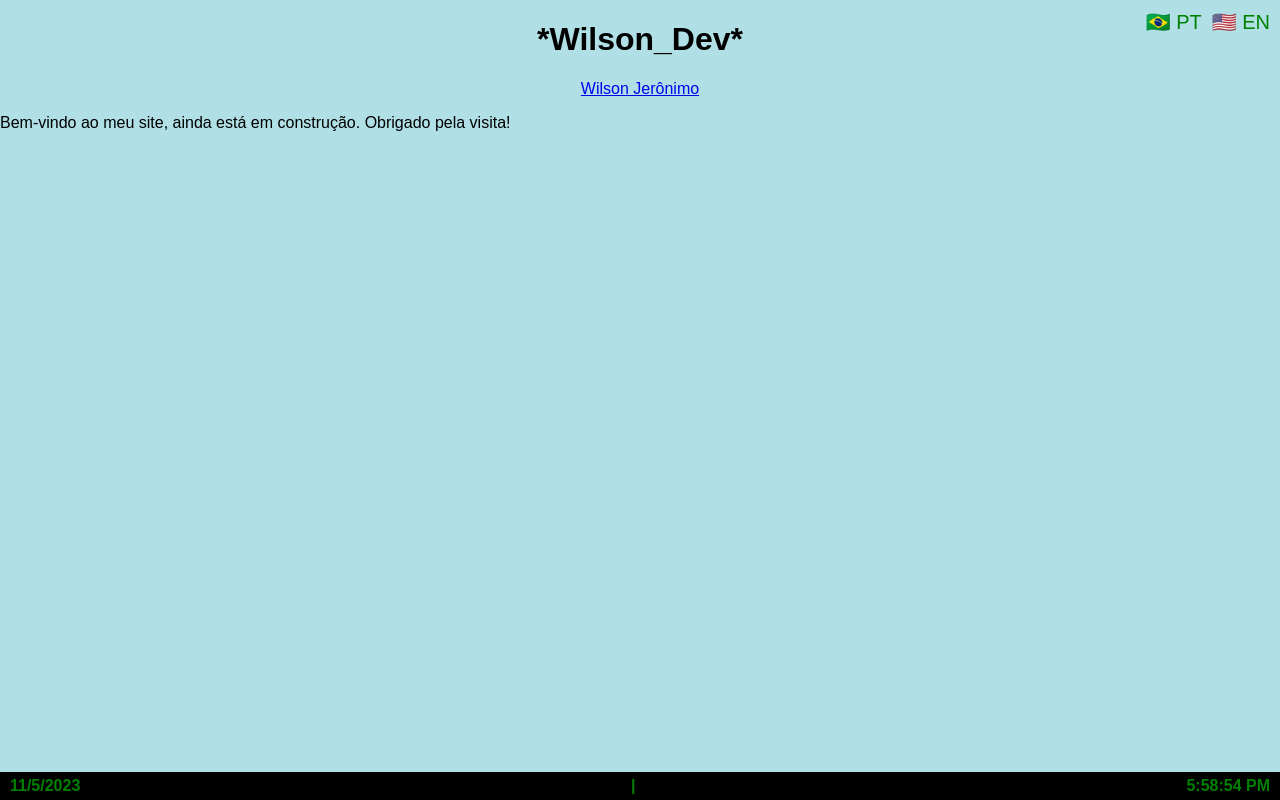
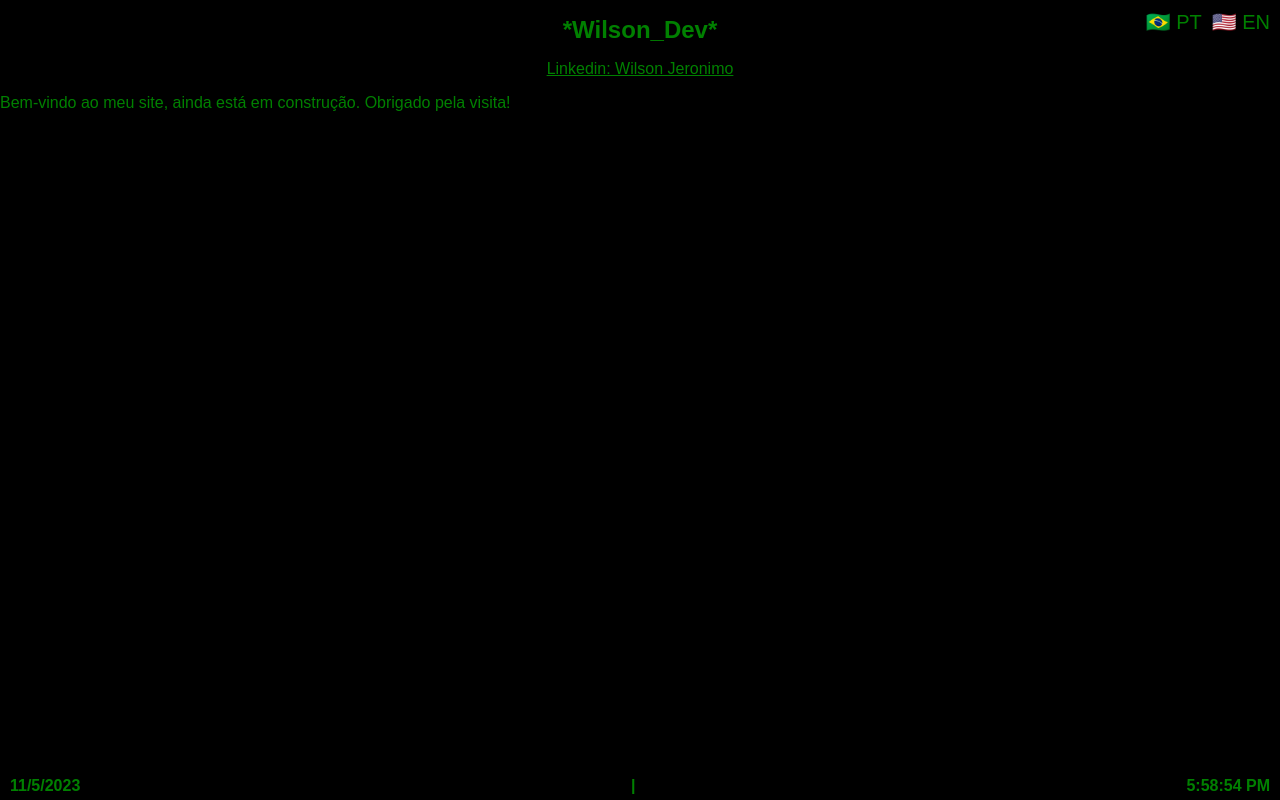
Before and after one commit to hekenu/dev, a plain HTML site: page index.html in a window 1280 px wide. Drawn offline with Linux system fonts and the light colour scheme.

Commit message:
Update index.html

```diff
--- a/index.html
+++ b/index.html
@@ -3,14 +3,13 @@
 <head>
     <meta charset="UTF-8">
     <meta name="viewport" content="width=device-width, initial-scale=1.0">
-    <title>Wilson-Dev</title>
     <style>
         /* Estilos para a página */
         body {
             margin: 0;
             padding: 0;
             font-family: Arial, sans-serif;
-            background-color: powderblue;
+            background-color: black;
         }
 
         /* Estilos para o conteúdo principal */
@@ -54,6 +53,8 @@
         /* Estilos para o título */
         h1 {
             text-align: center;
+            font-size: 24px;
+            color: green;
         }
 
         /* Estilos para a marca do LinkedIn (opcional) */
@@ -68,11 +69,11 @@
     <!-- Marca do LinkedIn (opcional) -->
     <div class="linkedin-badge">
         <div class="badge-base LI-profile-badge" data-locale="pt_BR" data-size="medium" data-theme="dark" data-type="VERTICAL" data-vanity="wilson-jerônimo" data-version="v1">
-            <a class="badge-base__link LI-simple-link" href="https://br.linkedin.com/in/wilson-jer%C3%B4nimo-530a31115?trk=profile-badge">Wilson Jerônimo</a>
+            <a class="badge-base__link LI-simple-link" href="https://br.linkedin.com/in/wilson-jer%C3%B4nimo-530a31115?trk=profile-badge" style="color: green;">Linkedin: Wilson Jeronimo</a>
         </div>
     </div>
 
-    <p id="content">Bem-vindo ao meu site, ainda está em construção. Obrigado pela visita!</p>
+    <p id="content" style="color: green;">Bem-vindo ao meu site, ainda está em construção. Obrigado pela visita!</p>
 
     <!-- Seletor de Idioma -->
     <div class="language-selector">
```
